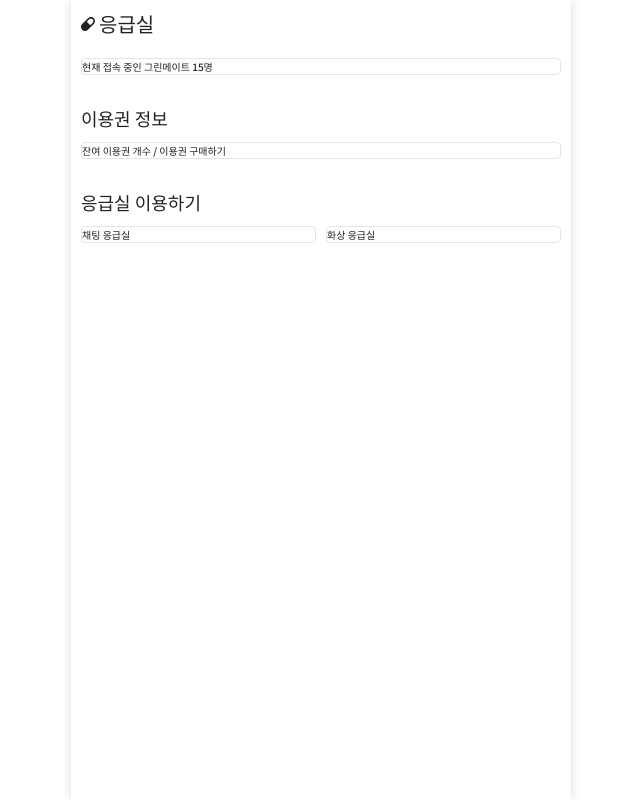
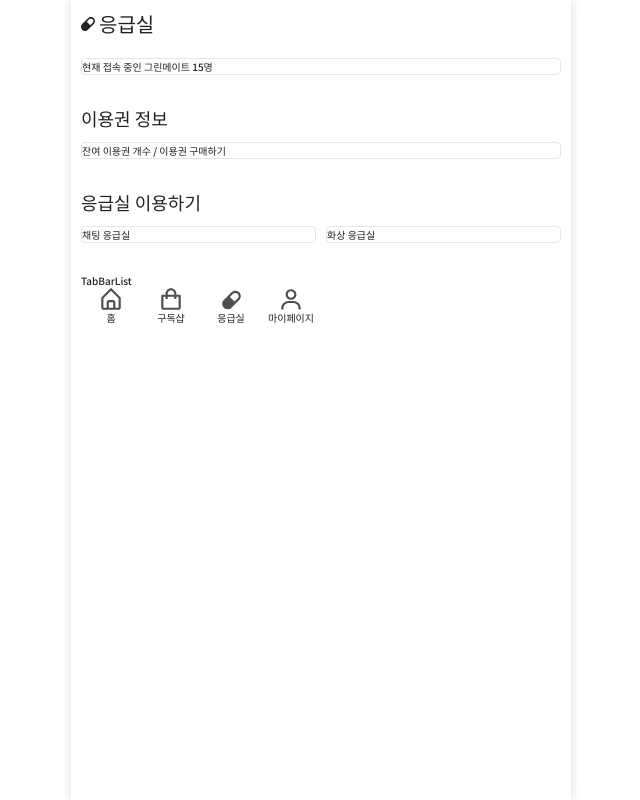
Before and after one commit to ycjeon0129/Planty, a React (Create React App) app in the folder frontend/: page /emergency in a window 1280 px wide. Shown: the whole page, without its empty margins (319-959 px from the left). Built offline with nearby package versions, Linux system fonts and the light colour scheme.

Commit message:
[FE] Add : TabBar를 home, shop, emergency, mypage 레이아웃에 배치

```diff
--- a/frontend/src/components/layout/Page/EmergencyPageLayout/EmergencyPageLayout.tsx
+++ b/frontend/src/components/layout/Page/EmergencyPageLayout/EmergencyPageLayout.tsx
@@ -29,6 +29,8 @@ function EmergencyPageLayout({ children }: { children: ReactNode[] }) {
 					</div>
 				</ContentsLayout>
 			</div>
+			{/* TabBar */}
+			{children[7]}
 		</PageLayout>
 	);
 }
--- a/frontend/src/components/layout/Page/HomePageLayout/HomePageLayout.tsx
+++ b/frontend/src/components/layout/Page/HomePageLayout/HomePageLayout.tsx
@@ -36,6 +36,8 @@ function HomePageLayout({ children }: { children: ReactNode[] }) {
 					<div />
 				</ContentsLayout>
 			</div>
+			{/* TabBar */}
+			{children[9]}
 		</PageLayout>
 	);
 }
--- a/frontend/src/components/layout/Page/MypagePageLayout/MypagePageLayout.tsx
+++ b/frontend/src/components/layout/Page/MypagePageLayout/MypagePageLayout.tsx
@@ -23,6 +23,8 @@ function MypagePageLayout({ children }: { children: ReactNode[] }) {
 				{/* 서브 메뉴 */}
 				<ContentsLayout id="sub-menu-wrap">{children[4]}</ContentsLayout>
 			</div>
+			{/* TabBar */}
+			{children[5]}
 		</PageLayout>
 	);
 }
--- a/frontend/src/components/layout/Page/ShopPageLayout/ShopPageLayout.tsx
+++ b/frontend/src/components/layout/Page/ShopPageLayout/ShopPageLayout.tsx
@@ -19,6 +19,8 @@ function ShopPageLayout({ children }: { children: ReactNode[] }) {
 					</div>
 				</ContentsLayout>
 			</div>
+			{/* TabBar */}
+			{children[4]}
 		</PageLayout>
 	);
 }
--- a/frontend/src/pages/Emergency/EmergencyPage.tsx
+++ b/frontend/src/pages/Emergency/EmergencyPage.tsx
@@ -3,6 +3,7 @@ import EmergencyPageLayout from 'components/layout/Page/EmergencyPageLayout/Emer
 import PageTitle from 'components/atoms/common/PageTitle/PageTitle';
 import Capsule from 'assets/icons/pageTitle/Capsule.svg';
 import AreaTitle from 'components/atoms/common/AreaTitle/AreaTitle';
+import TabBarList from 'components/organisms/common/TabBarList/TabBarList';
 
 function EmergencyPage() {
 	return (
@@ -21,6 +22,7 @@ function EmergencyPage() {
 			<AreaTitle title="응급실 이용하기" url="#" />
 			<div>채팅 응급실</div>
 			<div>화상 응급실</div>
+			<TabBarList />
 		</EmergencyPageLayout>
 	);
 }
--- a/frontend/src/pages/Home/HomePage.tsx
+++ b/frontend/src/pages/Home/HomePage.tsx
@@ -6,6 +6,7 @@ import BannerSlider from 'components/organisms/common/BannerSlider/BannerSlider'
 import SquareShortcutButton from 'components/atoms/common/SquareShortcutButton/SquareShortcutButton';
 import RectShortcutButton from 'components/atoms/common/RectShortcutButton/RectShortcutButton';
 import Header from 'components/organisms/common/Header/Header';
+import TabBarList from 'components/organisms/common/TabBarList/TabBarList';
 
 function HomePage() {
 	return (
@@ -37,6 +38,7 @@ function HomePage() {
 				type="consulting-video"
 			/>
 			<AreaTitle title="구독샵" url="/shop" />
+			<TabBarList />
 		</HomePageLayout>
 	);
 }
--- a/frontend/src/pages/Mypage/MypagePage.tsx
+++ b/frontend/src/pages/Mypage/MypagePage.tsx
@@ -2,7 +2,8 @@ import React from 'react';
 import PageTitle from 'components/atoms/common/PageTitle/PageTitle';
 import MypagePageLayout from 'components/layout/Page/MypagePageLayout/MypagePageLayout';
 import LeafIcon from 'assets/icons/pageTitle/Leaf.svg';
-import MypageSubmenuList from '../../components/organisms/mypage/MypageSubmenuList/MypageSubmenuList';
+import TabBarList from 'components/organisms/common/TabBarList/TabBarList';
+import MypageSubmenuList from 'components/organisms/mypage/MypageSubmenuList/MypageSubmenuList';
 
 function MypagePage() {
 	return (
@@ -19,6 +20,7 @@ function MypagePage() {
 			<p>예약 관리</p>
 			{/* 서브 메뉴 */}
 			<MypageSubmenuList />
+			<TabBarList />
 		</MypagePageLayout>
 	);
 }
--- a/frontend/src/pages/Shop/ShopPage.tsx
+++ b/frontend/src/pages/Shop/ShopPage.tsx
@@ -3,6 +3,7 @@ import AreaTitle from 'components/atoms/common/AreaTitle/AreaTitle';
 import ShopPageLayout from 'components/layout/Page/ShopPageLayout/ShopPageLayout';
 import PageTitle from 'components/atoms/common/PageTitle/PageTitle';
 import ShopIcon from 'assets/icons/pageTitle/ShoppingBag.svg';
+import TabBarList from 'components/organisms/common/TabBarList/TabBarList';
 
 function ShopPage() {
 	return (
@@ -11,6 +12,7 @@ function ShopPage() {
 			<AreaTitle title="구독 상품 목록" url="#" />
 			<div>Filter Component</div>
 			<div>ProductList Component</div>
+			<TabBarList />
 		</ShopPageLayout>
 	);
 }
```
